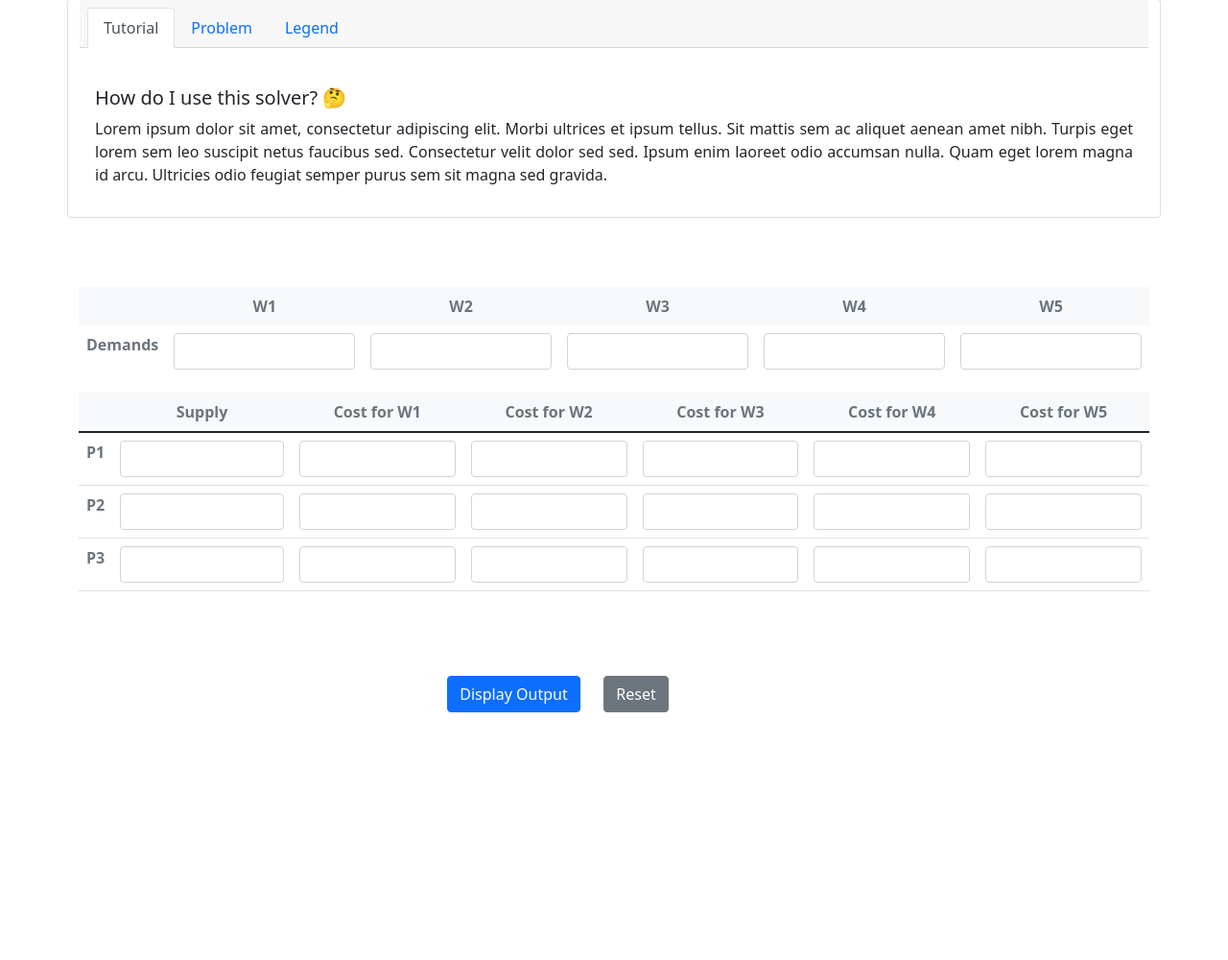
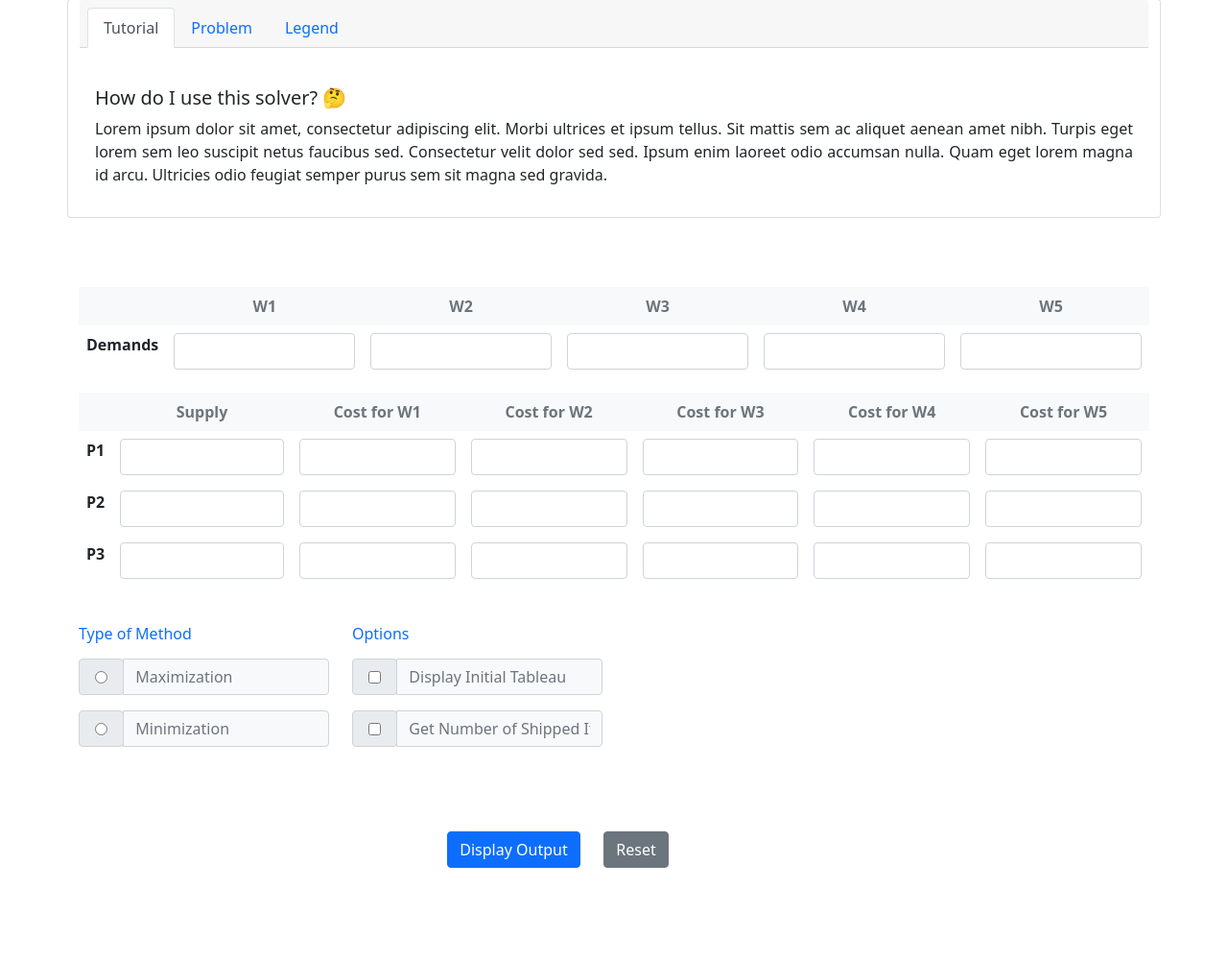
Before and after one commit to brlimarce/SolvePy, a Flask app: page /solve/simplex in a window 1280 px wide. Shown: the part 225-1225 px from the top of the page at 96% size. Before the commit the page ends 967 px from the top, so only its background shows below. Run offline with Flask 2, Linux system fonts and the light colour scheme; some libraries are stand-ins or nearby versions.

```diff
--- a/templates/simplex.html
+++ b/templates/simplex.html
@@ -90,7 +90,7 @@
             <!-- Start of Body -->
             <tbody>
                 <tr>
-                    <th scope="row" class="text-secondary">Demands</th>
+                    <th scope="row">Demands</th>
                     {% for _ in range(1, 6) %}
                         <td>
                             <input type="text" class="form-control" id="w{{_}}" aria-label="Warehouse {{_}}" aria-describedby="w{{_}}" />
@@ -103,7 +103,7 @@
         <!-- End of Demand Table -->
 
         <!-- Start of Supply Table -->
-        <table class="table">
+        <table class="table table-borderless">
             <!-- Start of Header -->
             <thead class="bg-light text-center text-secondary">
                 <tr>
@@ -120,7 +120,7 @@
             <tbody>
                 {% for i in range(1, 4) %}
                     <tr>
-                        <th scope="row" class="text-secondary">P{{i}}</th>
+                        <th scope="row">P{{i}}</th>
                         <td>
                             <input type="text" class="form-control" id="s{{i}}" aria-label="Supply for Warehouse {{i}}" aria-describedby="s{{i}}" />
                         </td>
@@ -133,8 +133,51 @@
                 {% endfor %}
             </tbody>
             <!-- End of Body -->
-        </table> <br /> <br /> <br />
+        </table> <br />
         <!-- End of Supply Table -->
+
+        <div class="row">
+            <!-- Start of Method Type -->
+            <div class="col-3">
+                <h6 class="text-primary mb-3">Type of Method</h6>
+                {% for _ in [ 'Maximization', 'Minimization' ]%}
+                    <div class="input-group mb-3">
+                        <div class="input-group-prepend">
+                            <div class="input-group-text">
+                                &nbsp;<input type="radio" aria-label="Method Selector">&nbsp;
+                            </div>
+                        </div>
+                        <input type="text" class="form-control bg-light" aria-label="Method Label" placeholder={{_}} disabled>
+                    </div>
+                {% endfor %}
+            </div>
+            <!-- End of Method Type -->
+
+            <!-- Start of Options -->
+            <div class="col-3">
+                <h6 class="text-primary mb-3">Options</h6>
+                    <!-- Initial Tableau -->
+                    <div class="input-group mb-3">
+                        <div class="input-group-prepend">
+                            <div class="input-group-text">
+                                &nbsp;<input type="checkbox" aria-label="Option Selector">&nbsp;
+                            </div>
+                        </div>
+                        <input type="text" class="form-control bg-light" aria-label="Option Label" placeholder="Display Initial Tableau" disabled>
+                    </div>
+
+                    <!-- Number of Shipped Items -->
+                    <div class="input-group mb-3">
+                        <div class="input-group-prepend">
+                            <div class="input-group-text">
+                                &nbsp;<input type="checkbox" aria-label="Option Selector">&nbsp;
+                            </div>
+                        </div>
+                        <input type="text" class="form-control bg-light" aria-label="Option Label" placeholder="Get Number of Shipped Items" disabled>
+                    </div>
+            </div>
+            <!-- End of Options -->
+        </div> <br /> <br /> <br />
 
         <!-- Start of Buttons -->
         <div class="row col-12">
```
Also changed, not shown: templates/about.html (added, +113 -0 lines), templates/qsi.html (+8 -3 lines).
